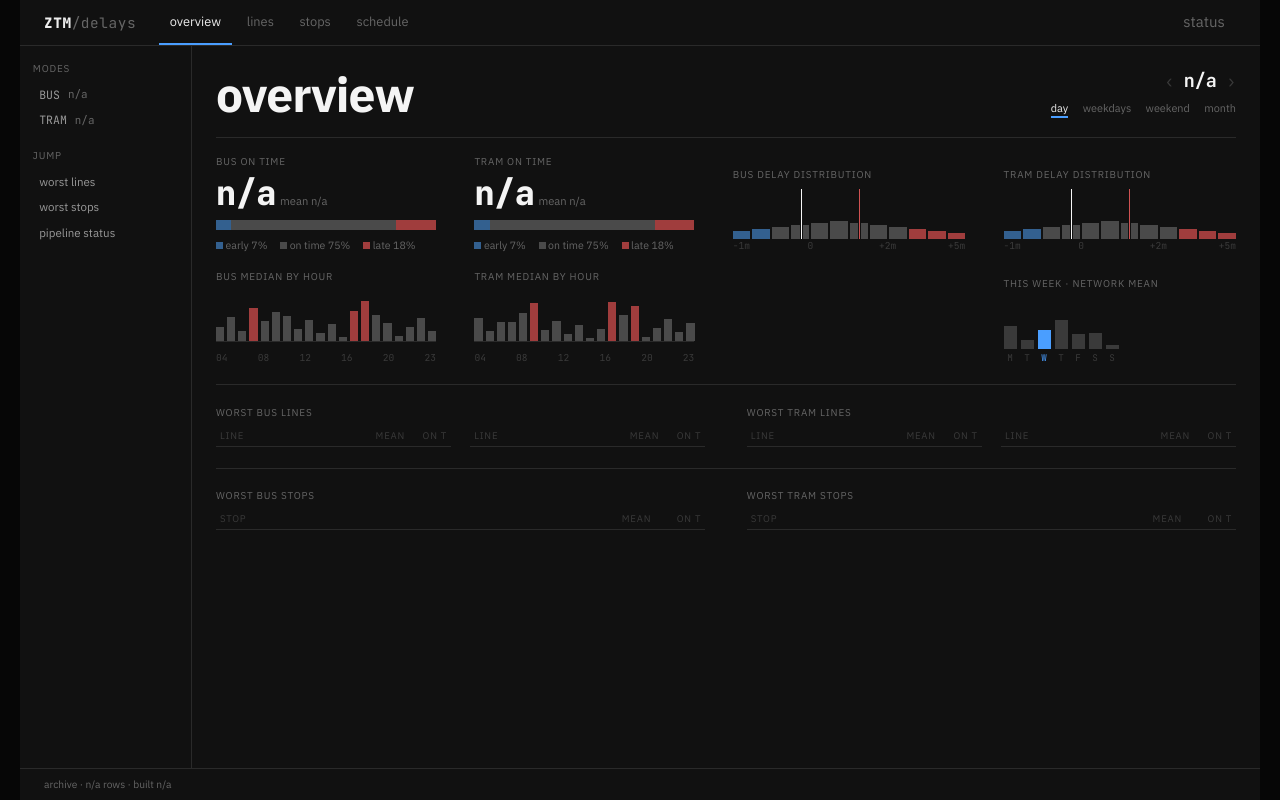
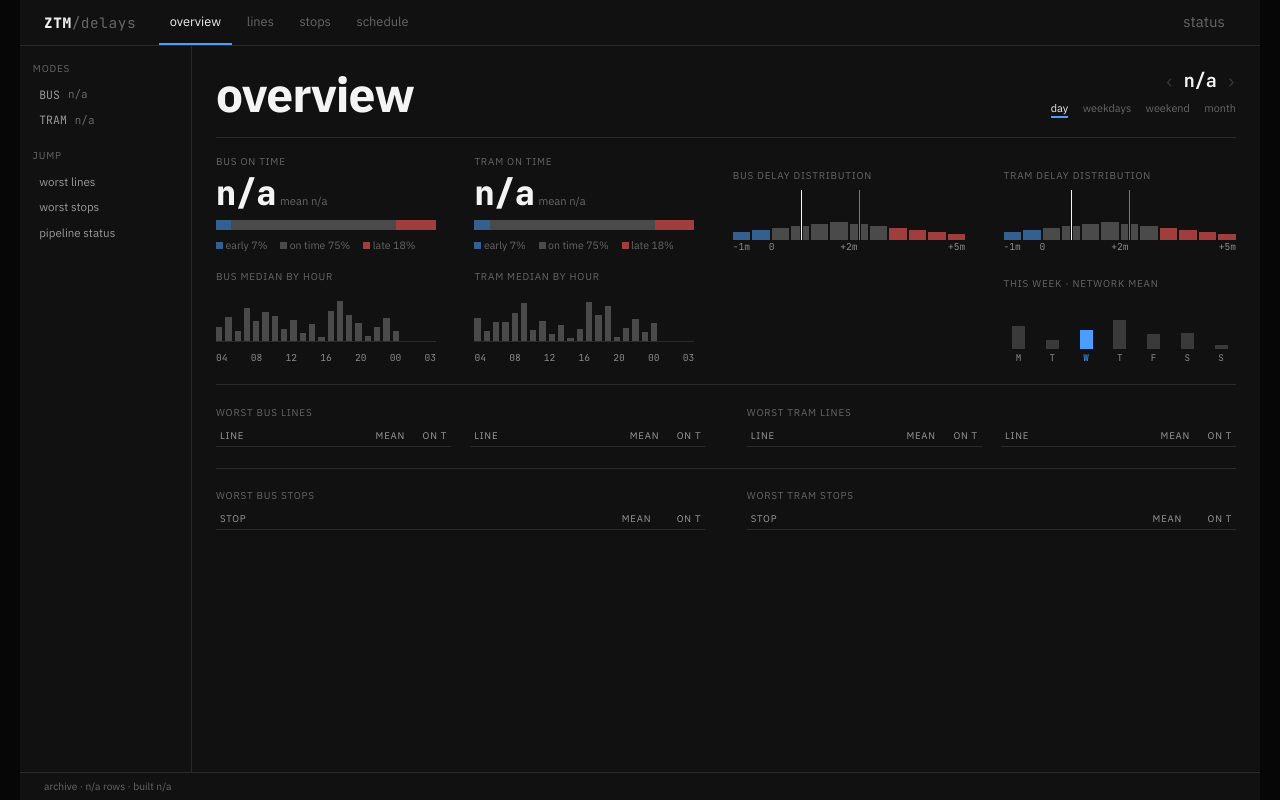
Before and after one commit to adrunkhuman/ztm-delays, a Flask app: page / in a window 1280 px wide. Run offline with Flask 3, Linux system fonts and the light colour scheme; data that the repository does not hold is empty.

Commit message:
Polish frontend archive layout

```diff
--- a/frontend/ztm_frontend/app.py
+++ b/frontend/ztm_frontend/app.py
@@ -10,7 +10,7 @@ from flask import Flask, current_app, render_template, request
 from ztm_frontend import queries
 
 EARLY_DELAY_SECONDS = -60
-LATE_DELAY_SECONDS = 120
+LATE_DELAY_SECONDS = 180
 LOW_ON_TIME_RATE = 0.6
 
 if TYPE_CHECKING:
--- a/frontend/ztm_frontend/static/distribution.js
+++ b/frontend/ztm_frontend/static/distribution.js
@@ -3,8 +3,8 @@
   const PADDING = { top: 12, right: 118, bottom: 24, left: 92 };
   const BUCKETS = [
     { label: "early", min: Number.NEGATIVE_INFINITY, max: -61 },
-    { label: "on time", min: -60, max: 120 },
-    { label: "2-5m", min: 121, max: 300 },
+    { label: "on time", min: -60, max: 180 },
+    { label: "3-5m", min: 181, max: 300 },
     { label: "5-10m", min: 301, max: 600 },
     { label: ">10m", min: 601, max: Number.POSITIVE_INFINITY },
   ];
--- a/frontend/ztm_frontend/static/site.css
+++ b/frontend/ztm_frontend/static/site.css
@@ -15,6 +15,8 @@
   --ontime: #4a4a4a;
   --late: #a03d3d;
   --red: #e05555;
+  --nav-height: 46px;
+  --footer-height: 28px;
   --mono: "JetBrains Mono", ui-monospace, monospace;
   --sans: "IBM Plex Sans", system-ui, sans-serif;
 }
@@ -24,6 +26,7 @@
 }
 
 body {
+  min-height: 100dvh;
   margin: 0;
   background: var(--page-bg);
   color: var(--fg);
@@ -166,6 +170,7 @@ td:nth-child(n + 2) {
   display: grid;
   flex: 1;
   grid-template-columns: 172px minmax(0, 1fr);
+  min-height: 0;
 }
 
 .rail {
@@ -174,8 +179,22 @@ td:nth-child(n + 2) {
   border-right: 1px solid var(--border);
 }
 
+.line-rail {
+  position: relative;
+  overflow: hidden;
+}
+
+.line-rail-scroll {
+  position: absolute;
+  inset: 1rem 0.8rem 1.5rem;
+  overflow-y: auto;
+  scrollbar-width: thin;
+  scrollbar-color: var(--dim) transparent;
+}
+
 .main {
   min-width: 0;
+  min-height: 0;
   padding: 0 1.5rem 1.6rem;
 }
 
@@ -447,6 +470,11 @@ td:nth-child(n + 2) {
   background: var(--late);
 }
 
+.bar.empty {
+  min-height: 1px;
+  background: transparent;
+}
+
 .legend {
   display: flex;
   gap: 0.8rem;
@@ -535,20 +563,34 @@ td:nth-child(n + 2) {
 }
 
 .hist-axis {
-  display: grid;
-  grid-template-columns: 16.7% 33.3% 33.3% 16.7%;
-  color: var(--dim);
+  position: relative;
+  height: 0.75rem;
+  color: #8a8a8a;
   font-family: var(--mono);
   font-size: 0.6rem;
 }
 
-.hist-axis span:nth-child(2),
+.hist-axis span {
+  position: absolute;
+  top: 0;
+}
+
+.hist-axis span:first-child {
+  left: 0;
+}
+
+.hist-axis span:nth-child(2) {
+  left: 16.7%;
+  transform: translateX(-50%);
+}
+
 .hist-axis span:nth-child(3) {
-  text-align: center;
+  left: 50%;
+  transform: translateX(-50%);
 }
 
 .hist-axis span:last-child {
-  text-align: right;
+  right: 0;
 }
 
 .hour-bars {
@@ -567,8 +609,8 @@ td:nth-child(n + 2) {
 }
 
 .hour-bars .bar {
-  flex: none;
-  width: 10px;
+  flex: 1;
+  width: auto;
 }
 
 .hour-bars.small .bar {
@@ -580,7 +622,7 @@ td:nth-child(n + 2) {
   display: flex;
   justify-content: space-between;
   width: 257px;
-  color: var(--dim);
+  color: #8a8a8a;
   font-family: var(--mono);
   font-size: 0.6rem;
 }
@@ -592,7 +634,8 @@ td:nth-child(n + 2) {
 }
 
 .week-plot {
-  display: flex;
+  display: grid;
+  grid-template-columns: repeat(7, minmax(0, 1fr));
   gap: 4px;
   align-items: flex-end;
   height: 50px;
@@ -602,7 +645,6 @@ td:nth-child(n + 2) {
   display: flex;
   align-items: flex-end;
   justify-content: center;
-  width: 13px;
   height: 50px;
 }
 
@@ -616,14 +658,14 @@ td:nth-child(n + 2) {
 }
 
 .week-axis {
-  display: flex;
+  display: grid;
+  grid-template-columns: repeat(7, minmax(0, 1fr));
   gap: 4px;
 }
 
 .week .lbl {
   display: block;
-  width: 13px;
-  color: var(--dim);
+  color: #8a8a8a;
   font-family: var(--mono);
   font-size: 0.58rem;
   text-align: center;
@@ -802,7 +844,7 @@ td:nth-child(n + 2) {
   min-height: auto;
   padding-bottom: 4px;
   border-bottom-color: var(--border);
-  color: var(--dim);
+  color: #9a9a9a;
   font-size: 0.6rem;
   letter-spacing: 0.08em;
   text-transform: uppercase;
@@ -1052,9 +1158,11 @@ td:nth-child(n + 2) {
 
 .foot {
   display: flex;
+  flex: none;
   gap: 1rem;
   align-items: center;
-  padding: 0.55rem 1.5rem;
+  height: var(--footer-height);
+  padding: 0 1.5rem;
   border-top: 1px solid var(--border);
   color: var(--muted);
   font-size: 0.64rem;
--- a/frontend/ztm_frontend/templates/_widgets.html
+++ b/frontend/ztm_frontend/templates/_widgets.html
@@ -46,7 +46,7 @@
     {% endfor %}
   </div>
   {% if not small %}
-    <div class="hour-axis"><span>04</span><span>08</span><span>12</span><span>16</span><span>20</span><span>23</span></div>
+    <div class="hour-axis"><span>04</span><span>08</span><span>12</span><span>16</span><span>20</span><span>00</span><span>03</span></div>
   {% endif %}
 {% endmacro %}
 
--- a/frontend/ztm_frontend/templates/schedule.html
+++ b/frontend/ztm_frontend/templates/schedule.html
@@ -5,7 +5,8 @@
 
 {% block body %}
   <div class="body">
-    <aside class="rail">
+    <aside class="rail line-rail">
+      <div class="line-rail-scroll">
         <div class="mode">
           <a href="{{ url_for('schedule', mode='bus', date=selected_date) }}" class="{% if selected_mode == 'bus' %}active{% endif %}">BUS</a>
           <a href="{{ url_for('schedule', mode='tram', date=selected_date) }}" class="{% if selected_mode == 'tram' %}active{% endif %}">TRAM</a>
@@ -15,10 +16,11 @@
             <a href="{{ url_for('schedule', mode=selected_mode, line=row.line, date=selected_date) }}" class="{% if row.line == selected_line %}active{% endif %}">{{ row.route_short_name }}</a>
           {% endfor %}
         </div>
+      </div>
     </aside>
 
     <main class="main">
-      <header class="head">
+      <header class="head line-headline">
         <h1 class="hero-title mono">{{ selected_line or "schedule" }}</h1>
         <div class="tag">{{ selected_mode|upper }}</div>
         {{ ui.datebox(selected_date, url_for('schedule', mode=selected_mode, line=selected_line, date=date_nav.previous) if date_nav.previous else none, url_for('schedule', mode=selected_mode, line=selected_line, date=date_nav.next) if date_nav.next else none) }}
--- a/frontend/ztm_frontend/templates/stops.html
+++ b/frontend/ztm_frontend/templates/stops.html
@@ -78,12 +78,12 @@
                   <div class="postbody">
                     <div class="disto">
                       {{ ui.hist(post.shape, true) }}
-                      <div class="mini-axis"><span>−1m</span><span>0</span><span>+5m</span></div>
+                      <div class="mini-axis mini-delay-axis"><span>−1m</span><span>0</span><span>+5m</span></div>
                     </div>
                     <div class="med"><span class="k">MED</span><span class="v {{ post.median_delay_seconds|delay_class }}">{{ post.median_delay_seconds|delay }}</span></div>
                     <div class="spark">
                       {{ ui.hour_bars(post.hours, true) }}
-                      <div class="mini-axis"><span>04</span><span>14</span><span>24</span></div>
+                      <div class="mini-axis"><span>04</span><span>16</span><span>03</span></div>
                     </div>
                   </div>
                   <div class="chips">
```
Also changed, not shown: other parts of frontend/ztm_frontend/static/site.css (+78 -9 lines), frontend/ztm_frontend/queries.py (+14 -11 lines), frontend/ztm_frontend/templates/lines.html (+8 -3 lines). Lines whose indentation alone changed are shown as unchanged.
